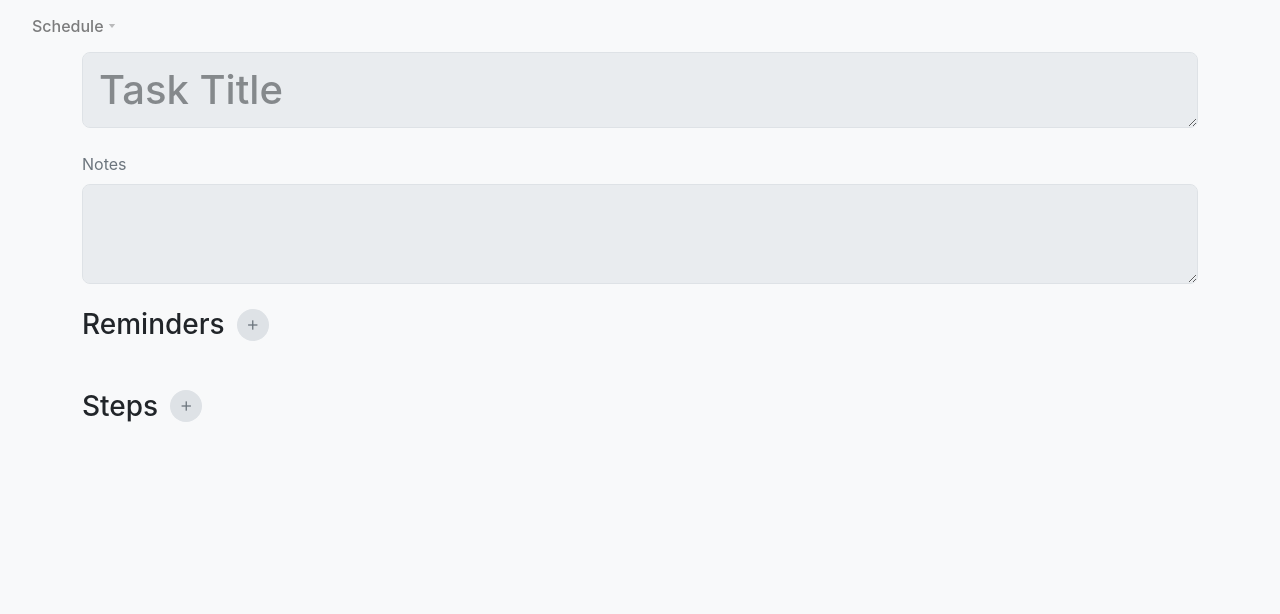
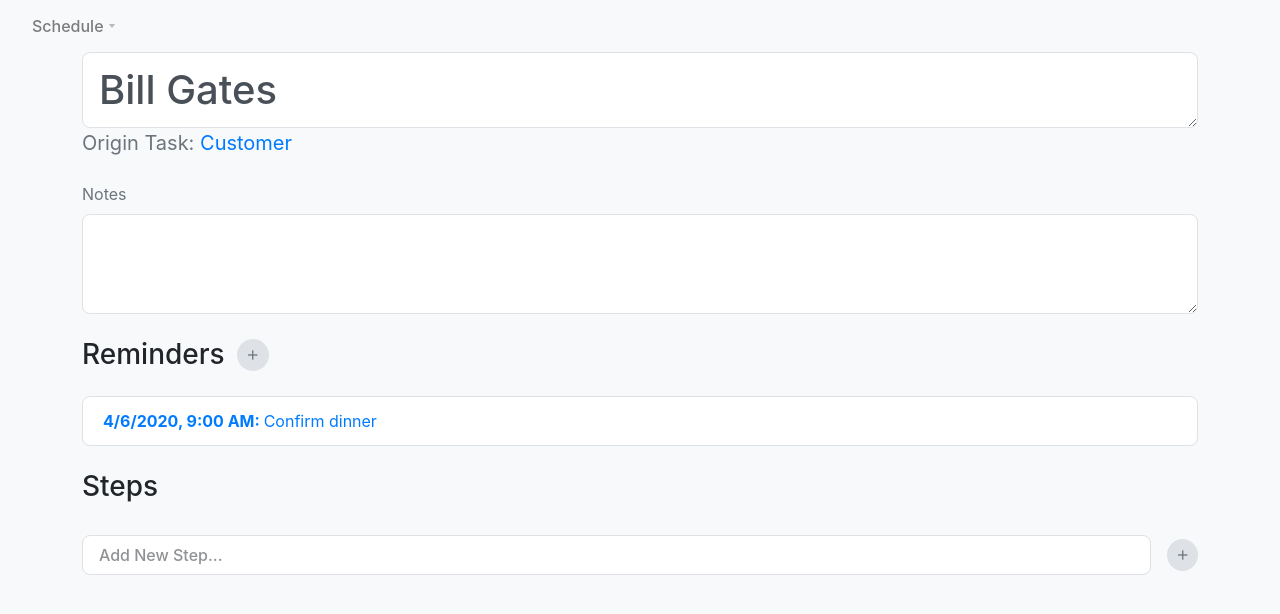
Before and after one commit to bizappkit/tasks, a React (Create React App) app: page /task/0AF2F9A5-9C1A-4F33-ACE6-89582B1E100C in a window 1280 px wide. Shown: the top 614 px of the page. Built offline with nearby package versions, Linux system fonts and the light colour scheme.

Commit message:
Added creating of subtask from TaskEdit

```diff
--- a/src/components/cards/FormListSection.tsx
+++ b/src/components/cards/FormListSection.tsx
@@ -6,7 +6,7 @@ interface FormListSectionProps<T> {
     items?: T[]
     children: (item: T, index: number) => React.ReactNode
     onItemClick?: (item: T, index: number) => void
-    onAddItem?: () => void
+    onAddItem?: (event: React.MouseEvent<HTMLButtonElement>) => void
 }
 
 export function FormListSection<T>(props: FormListSectionProps<T>) {
@@ -15,9 +15,11 @@ export function FormListSection<T>(props: FormListSectionProps<T>) {
             <div className="row content-list-head">
                 <div className="col-auto">
                     <h3>{props.sectionTitle || ""}</h3>
-                    <button className="btn btn-round" data-toggle="tooltip" data-title="New item" data-original-title="New item" title="New item">
-                        <i className="material-icons">add</i>
-                    </button>
+                    {props.onAddItem &&
+                        <button className="btn btn-round" title={props.addItemText} onClick={props.onAddItem}>
+                            <i className="material-icons">add</i>
+                        </button>
+                    }
                 </div>
             </div>
             <ol className="list-group">
@@ -30,17 +32,6 @@ export function FormListSection<T>(props: FormListSectionProps<T>) {
                     </div>
                 ))}
             </ol>
-            {props.onAddItem && props.addItemText &&
-                <div>
-                    <a href="/" onClick={(e) => onAddItem(e, props.onAddItem)}>{props.addItemText}</a>
-                </div>
-            }
         </div>
     )
 }
-
-function onAddItem<T>(event: React.MouseEvent<HTMLAnchorElement>, onAddItem?: () => void) {
-    event.preventDefault();
-    if (onAddItem)
-        onAddItem();
-}
--- a/src/components/cards/TaskEdit.tsx
+++ b/src/components/cards/TaskEdit.tsx
@@ -1,5 +1,5 @@
 import React, { useState, Dispatch } from "react";
-import { Task, Reminder } from "../../model/task";
+import { createTask, Task, Reminder } from "../../model/task";
 import TextareaAutosize from "react-textarea-autosize";
 import { toShortDateAndTime } from '../../utils/dateTimeUtils';
 import { Modal, Button } from "react-bootstrap";
@@ -24,6 +24,7 @@ interface TaskEditState {
 
     selectedReminderIndex?: number
     selectedReminder?: Reminder
+    subtaskTitle?: string
 }
 
 interface CompletionStatistics {
@@ -38,6 +39,9 @@ export function TaskEdit(props: TaskEditProps) {
     const tasks = useSelector((state: RootState) => state.tasks.idToTask)
     const task = ((props.taskId && tasks && tasks.get(props.taskId)) || undefined)
     const originTask = ((task?.parent && tasks && tasks.get(task.parent)) || undefined)
+    const subtasks = task?.subtasks?.map(id => tasks?.get(id)).filter(task => task !== undefined) as Task[] | undefined
+
+    console.log("Subtasks", subtasks)
 
     const dispatch: Dispatch<TasksStoreAction> = useDispatch()
     const updateTask = (payload: Partial<Task>) => {
@@ -45,9 +49,9 @@ export function TaskEdit(props: TaskEditProps) {
             dispatch({ type: 'tasks-updated', taskId: props.taskId, payload })
     }
 
-    const editReminder = (event: React.MouseEvent<HTMLAnchorElement>, index?: number) => {
+    const editReminder = (event?: React.MouseEvent, index?: number) => {
 
-        event.preventDefault()
+        event?.preventDefault()
 
         let selectedReminder: Reminder
 
@@ -96,7 +100,32 @@ export function TaskEdit(props: TaskEditProps) {
     }
 
     const cancelEditReminder = () => {
-        setState({ selectedReminder: undefined, selectedReminderIndex: undefined });
+        setState({ selectedReminder: undefined, selectedReminderIndex: undefined })
+    }
+
+    const onNewStepKeyPress = (event: React.KeyboardEvent<HTMLInputElement>) => {
+        if (event.charCode === 13) {
+            addSubtask(event)
+        }
+    }
+
+    const addSubtask = (event?: { preventDefault: () => void }) => {
+
+        event?.preventDefault()
+
+        if (!task || !state.subtaskTitle)
+            return;
+
+        const title = state.subtaskTitle.trim();
+
+        if (title.length === 0)
+            return;
+
+        const newTask = createTask(title, undefined, undefined, task.id)
+
+        dispatch({ type: "tasks-new-task", task: newTask })
+
+        setState({ ...state, subtaskTitle: "" })
     }
 
     return (
@@ -132,11 +161,12 @@ export function TaskEdit(props: TaskEditProps) {
                 items={task?.reminders}
                 sectionTitle="Reminders"
                 addItemText="Add Reminder"
+                onAddItem={(e) => editReminder(e)}
             >
                 {(reminder, index) => (
                     <a
                         href="/"
-                        onClick={(e) => editReminder(e, index)}
+                        onClick={editReminder}
                     >
                         <div><strong>{toShortDateAndTime(reminder.on)}{reminder.notes ? ": " : " "}</strong>{reminder.notes || ""}</div>
                     </a>
@@ -144,13 +174,28 @@ export function TaskEdit(props: TaskEditProps) {
             </FormListSection>
 
             <FormListSection
-                items={[]}
+                items={subtasks}
                 sectionTitle="Steps"
             >
                 {(item) => (
-                    <div><span>{item}</span></div>
+                    <div><span>{item.title}</span></div>
                 )}
             </FormListSection>
+
+            <div className="content-list-head" style={{ paddingTop: 8 }}>
+                <input
+                    type="text"
+                    className="form-control"
+                    style={{ fontSize: "1rem" }}
+                    placeholder="Add New Step..."
+                    value={state.subtaskTitle || ""}
+                    onChange={(e) => setState({ ...state, subtaskTitle: e.currentTarget.value })}
+                    onKeyPress={(e) => onNewStepKeyPress(e)}
+                />
+                <button className="btn btn-round" title="Add" style={{ marginLeft: 16 }} onClick={(e) => addSubtask(e)}>
+                    <i className="material-icons">add</i>
+                </button>
+            </div>
 
             {state.selectedReminder &&
                 <Modal show={state.selectedReminder !== undefined} size="lg" onHide={cancelEditReminder}>
--- a/src/model/task.ts
+++ b/src/model/task.ts
@@ -1,7 +1,7 @@
 import { v4 as uuid } from 'uuid';
 
 
-export function task(title: string, notes?: string, reminders?: Reminder[], parent?: TaskRef, id?: string): Task {
+export function createTask(title: string, notes?: string, reminders?: Reminder[], parent?: TaskRef, id?: string): Task {
     return {
         id: id || uuid(),
         createdOn: new Date(),
@@ -12,7 +12,7 @@ export function task(title: string, notes?: string, reminders?: Reminder[], pare
     }
 }
 
-export function reminder(on?: Date, notes?: string): Reminder {
+export function createReminder(on?: Date, notes?: string): Reminder {
     return {
         id: uuid(),
         on: on || new Date(),
@@ -39,6 +39,7 @@ export interface Task {
     notes?: string
     reminders?: Reminder[]
     parent?: TaskRef
+    subtasks?: TaskRef[]
     prevSteps?: TaskRef[]
     nextSteps?: TaskRef[]
 }
--- a/src/model/testTasks.ts
+++ b/src/model/testTasks.ts
@@ -1,14 +1,24 @@
-import { Task, task, reminder } from './task';
+import { Task, createTask, createReminder } from './task';
 import moment from 'moment';
-import { v4 as uuid } from 'uuid';
 
-const customerId = uuid();
+
+const customerId = '41846032-CA88-46B0-A944-AA4F7117DCA0'
+const billGatesId = '0AF2F9A5-9C1A-4F33-ACE6-89582B1E100C'
+const elonMuskId = '41D78497-97FC-40AE-8C6D-830FC1CE4F9D'
+const buyAirpodsId = '7CBD7AB2-C969-4DB3-A1A5-85C6CDC4FA2D'
+
+const customerTask = createTask("Customer", undefined, undefined, undefined, customerId)
+const billGatesTask = createTask("Bill Gates", "", [createReminder(moment().add({ days: 3 }).set({ hours: 9, minutes: 0 }).toDate(), "Confirm dinner")], customerId, billGatesId)
+const elonMuskTask = createTask("Elon Musk", "", [createReminder(moment().add({ days: 5 }).set({ hours: 14, minutes: 0 }).toDate(), "Schedule Interview")], customerId, elonMuskId)
+const buyAirpodsTask = createTask("Buy new airpods", undefined, undefined, undefined, buyAirpodsId)
+
+customerTask.subtasks = [billGatesId, elonMuskId]
 
 const testTasks: Task[] = [
-    task("Customer", undefined, undefined, undefined, customerId),
-    task("Bill Gates", "", [reminder(moment().add({ days: 3 }).set({ hours: 9, minutes: 0 }).toDate(), "Confirm dinner")], customerId),
-    task("Elon Musk", "", [reminder(moment().add({ days: 5 }).set({ hours: 14, minutes: 0 }).toDate(), "Schedule Interview")], customerId),
-    task("Buy new airpods")
+    customerTask,
+    billGatesTask,
+    elonMuskTask,
+    buyAirpodsTask
 ]
 
 export default testTasks;
--- a/src/store/tasksStore.ts
+++ b/src/store/tasksStore.ts
@@ -1,10 +1,9 @@
-import { Task, ScheduleItem, getScheduleItems, orderTasksByName } from "../model/task";
+import { Task, ScheduleItem, getScheduleItems } from "../model/task";
 import { Action } from 'redux'
 import Immutable from "immutable";
 
 export interface TasksStoreState {
 	loading: boolean
-	allTasks?: Task[]
 	idToTask?: Immutable.Map<string, Task>
 	scheduleItems?: ScheduleItem[]
 }
@@ -24,7 +23,12 @@ export interface TaskUpdatedAction extends Action {
 	payload: Partial<Task>
 }
 
-export type TasksStoreAction = TaskLoadedAction | TaskUpdatedAction;
+export interface TaskAddedAction extends Action {
+	type: 'tasks-new-task'
+	task: Task
+}
+
+export type TasksStoreAction = TaskLoadedAction | TaskUpdatedAction | TaskAddedAction;
 
 export function tasksReducer(state = initialState, action: TasksStoreAction): TasksStoreState {
 	switch (action.type) {
@@ -32,7 +36,6 @@ export function tasksReducer(state = initialState, action: TasksStoreAction): Ta
 			return {
 				...state,
 				loading: false,
-				allTasks: orderTasksByName(action.tasks),
 				idToTask: Immutable.Map(action.tasks.map(t => [t.id, t])),
 				scheduleItems: getScheduleItems(new Date(), action.tasks.values())
 			}
@@ -52,6 +55,25 @@ export function tasksReducer(state = initialState, action: TasksStoreAction): Ta
 			}
 			return state
 
+		case 'tasks-new-task':
+			if (state.idToTask) {
+				let idToTasks = state.idToTask.set(action.task.id, action.task);
+				if (action.task.parent) {
+					let parentTask = state.idToTask.get(action.task.parent)
+					if (parentTask) {
+						parentTask = { ...parentTask, subtasks: [...parentTask.subtasks, action.task.id] }
+						idToTasks = idToTasks.set(parentTask.id, parentTask)
+					}
+				}
+				console.log(idToTasks)
+				return {
+					...state,
+					idToTask: idToTasks,
+					scheduleItems: getScheduleItems(new Date(), idToTasks.values())
+				}
+			}
+			return state
+
 		default:
 			return state
 	}
```
